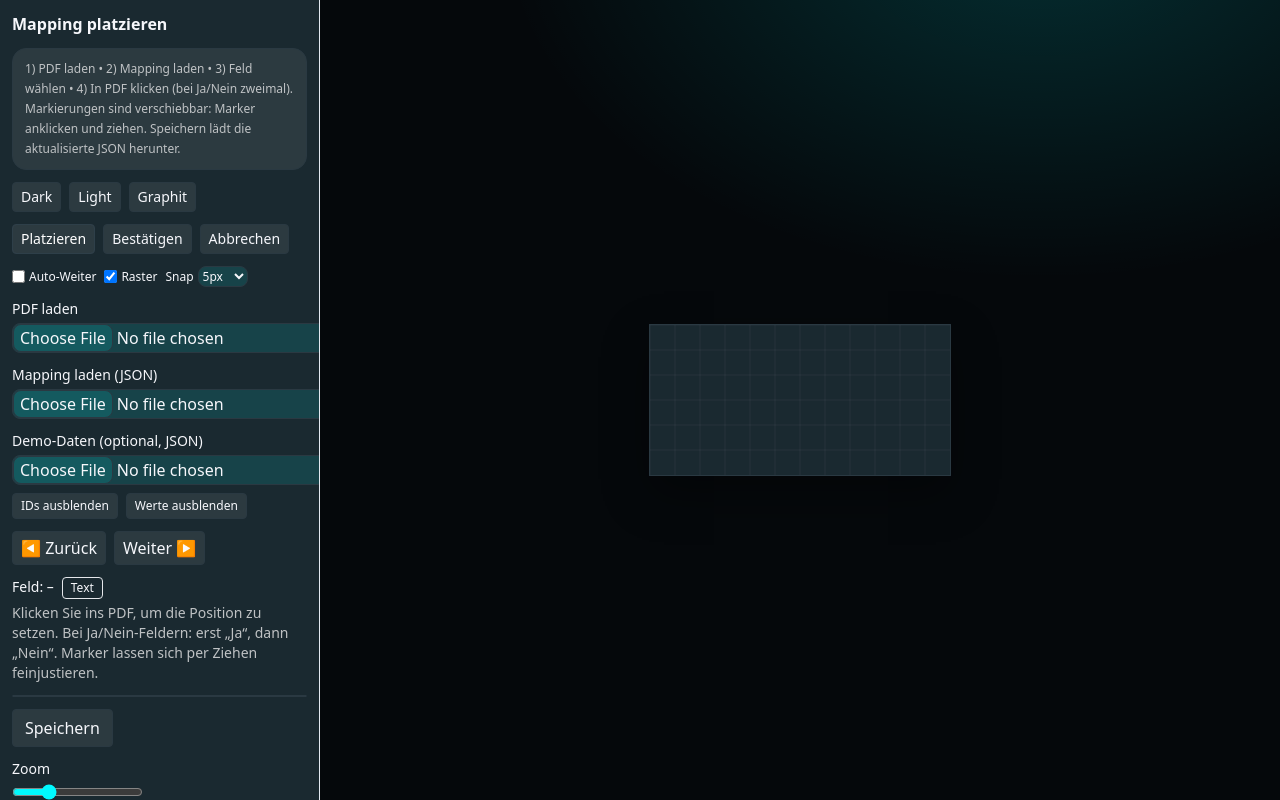
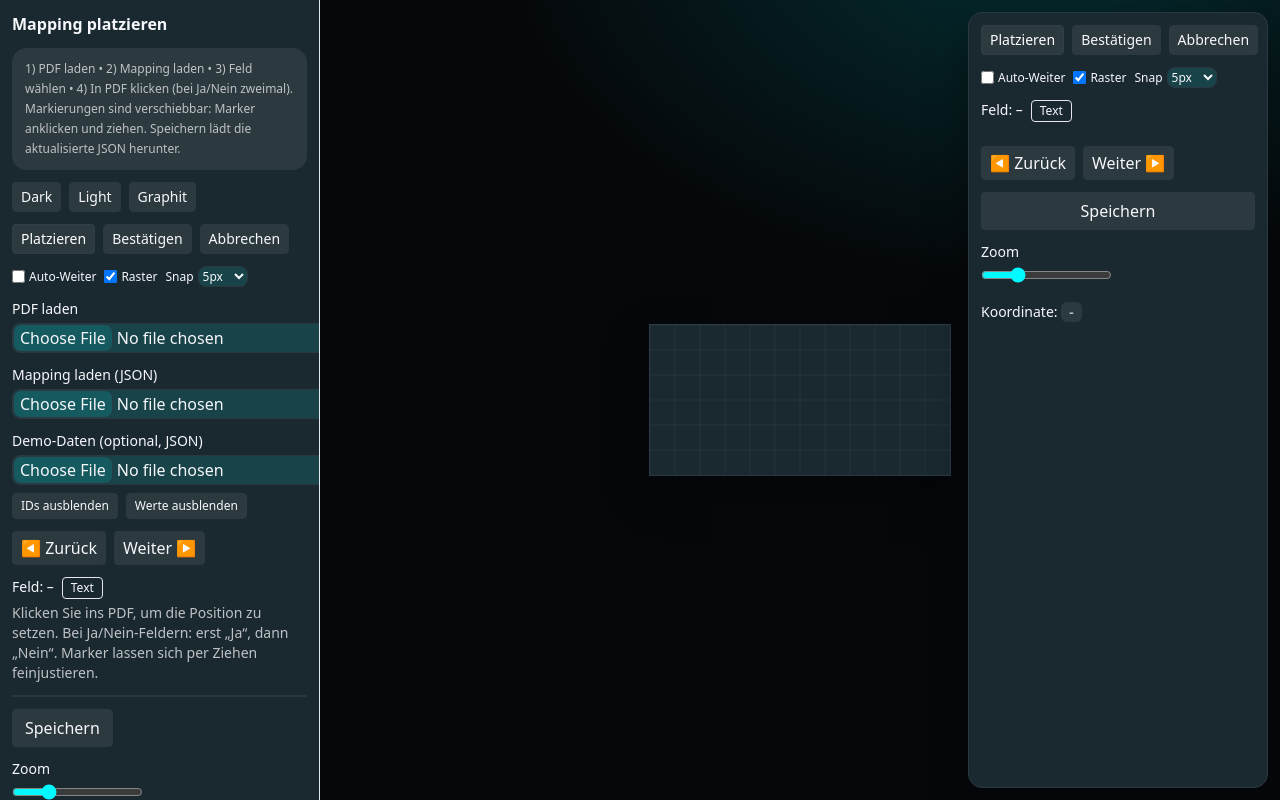
Before and after one commit to promptarchitekt/dev-pdf-mapping-app, a Next.js app: page / in a window 1280 px wide. Built offline with nearby package versions, Linux system fonts and the light colour scheme.

Commit message:
feat(ui): right-side tool rail + field inspector, drag-resize W, snap/grid and scaled markers

```diff
--- a/app/globals.css
+++ b/app/globals.css
@@ -33,6 +33,7 @@ input[type="range"] { accent-color: var(--color-action-primary); }
 /* main canvas area */
 .app-main { background: radial-gradient(900px 600px at 75% -10%, var(--color-base-cyan-soft), transparent 60%), var(--color-surface-body); }
 .pdf-frame { background: var(--color-surface-card); border: 1px solid var(--color-border-primary); box-shadow: var(--effect-shadow-card); }
+.side-rail { position: absolute; right: 12px; top: 12px; bottom: 12px; width: 300px; overflow: auto; background: var(--color-surface-card); border: 1px solid var(--color-border-primary); box-shadow: var(--effect-shadow-card); border-radius: var(--effect-radius-md); }
 
 /* Ensure no white UI remnants */
 code { background: var(--color-action-tertiary); color: var(--color-text-primary); padding: 2px 6px; border-radius: 6px; }
--- a/components/PdfMapper.tsx
+++ b/components/PdfMapper.tsx
@@ -36,6 +36,7 @@ export default function PdfMapper() {
   const [autoAdvance, setAutoAdvance] = useState(false);
   const [showGrid, setShowGrid] = useState(true);
   const [snap, setSnap] = useState(5); // px
+  const [resizeW, setResizeW] = useState<null | { i:number }>(null);
 
   const current = fields[idx];
   const displayType = (f: any) => {
@@ -114,7 +115,7 @@ export default function PdfMapper() {
     const colPlaced = css.getPropertyValue('--color-status-info').trim() || '#2563eb';
     const colTrue = css.getPropertyValue('--color-status-success').trim() || '#16a34a';
     const colFalse = css.getPropertyValue('--color-status-error').trim() || '#ef4444';
-    const fontSize = (mapping?.size as number) || 12;
+    const fontSizeGlobal = (mapping?.size as number) || 12;
     const sampleText = (f: any): string => {
       const v = (previewData as any)?.[f?.id];
       if (v !== undefined && v !== null && String(v) !== '') return String(v);
@@ -145,6 +146,7 @@ export default function PdfMapper() {
           const cx = Math.round(t.x);
           const cy = Math.round(ol.height - t.y);
           drawDot(octx, cx, cy, i === idx ? colActive : colPlaced);
+          const fontSize = (t.size ?? fontSizeGlobal) as number;
           if (t.w) {
             const top = cy - (fontSize + 2);
             const height = fontSize + 6;
@@ -171,6 +173,15 @@ export default function PdfMapper() {
             octx.restore();
             // Always show field name label
             drawTag(octx, cx, cy, `${t.id}`);
+            // resize handle for width
+            const hx = cx + Math.round(t.w);
+            const hy = cy - Math.round(fontSize/2);
+            octx.save();
+            octx.fillStyle = (css.getPropertyValue('--color-base-gold') || '#ffc300') as any;
+            octx.strokeStyle = '#1f2937';
+            const hs = Math.max(8, Math.round(8*scale));
+            octx.fillRect(hx-2, hy-hs/2, 4, hs);
+            octx.restore();
           } else {
             drawTag(octx, cx, cy, `${t.id}: ${sampleText(t)}`);
           }
@@ -436,15 +447,34 @@ export default function PdfMapper() {
                   } else if (cur.x != null && cur.y != null) {
                     const cx = cur.x, cy = h - cur.y;
                     if (Math.hypot(px-cx, py-cy) <= radius) { setDrag({kind:'text', i: idx}); return; }
+                    // hit test width handle if exists
+                    if (cur.w) {
+                      const hx = cx + Math.round(cur.w);
+                      const hy = h - (cur.y + Math.round((cur.size ?? mapping?.size ?? 12)/2));
+                      if (Math.abs(px - hx) <= 6 && Math.abs(py - hy) <= Math.max(10, Math.round(10*scale))) {
+                        setResizeW({ i: idx });
+                        return;
+                      }
+                    }
                   }
                 }}
-                onMouseUp={()=> setDrag(null)}
+                onMouseUp={()=> { setDrag(null); setResizeW(null); }}
                 onMouseMove={(e)=>{
                   const rect = (e.target as HTMLCanvasElement).getBoundingClientRect();
                   const x = Math.round(e.clientX - rect.left);
                   const yCanvas = Math.round((e.target as HTMLCanvasElement).height - (e.clientY - rect.top));
                   setHoverXY({x, y: yCanvas});
-                  if (drag) {
+                  if (resizeW) {
+                    const copy = [...fields] as any[];
+                    const f = { ...(copy[resizeW.i] as any) };
+                    const baseX = f.x ?? 0;
+                    let newW = x - baseX;
+                    if (snap && snap>1) newW = Math.max(10, Math.round(newW/snap)*snap);
+                    f.w = Math.max(10, newW);
+                    copy[resizeW.i] = f;
+                    setFields(copy as any);
+                    drawOverlay();
+                  } else if (drag) {
                     const copy = [...fields] as any[];
                     const f = { ...(copy[drag.i] as any) };
                     if (drag.kind === 'text') { f.x = x; f.y = yCanvas; }
@@ -460,6 +490,67 @@ export default function PdfMapper() {
             </>
           )}
         </div>
+        {/* Right tool rail */}
+        <div className="side-rail">
+          <div className="p-3 space-y-3">
+            <div className="flex gap-2 text-sm">
+              <button className={`px-2 py-1 border rounded ${placingMode?'brightness-110':''}`} onClick={()=> setPlacingMode(true)}>Platzieren</button>
+              <button className="px-2 py-1 border rounded" onClick={()=> setPlacingMode(false)}>Bestätigen</button>
+              <button className="px-2 py-1 border rounded" onClick={()=> { setPlacingMode(false); }}>Abbrechen</button>
+            </div>
+            <div className="flex gap-2 text-xs">
+              <label className="inline-flex items-center gap-1"><input type="checkbox" checked={autoAdvance} onChange={e=>setAutoAdvance(e.target.checked)} /> Auto‑Weiter</label>
+              <label className="inline-flex items-center gap-1"><input type="checkbox" checked={showGrid} onChange={e=>{ setShowGrid(e.target.checked); drawOverlay(); }} /> Raster</label>
+              <label className="inline-flex items-center gap-1">Snap
+                <select value={snap} onChange={e=>{ const v=parseInt(e.target.value); setSnap(v); }}>
+                  <option value={1}>aus</option>
+                  <option value={5}>5px</option>
+                  <option value={10}>10px</option>
+                  <option value={25}>25px</option>
+                </select>
+              </label>
+            </div>
+            <div className="text-sm">
+              <div>Feld: <span className="font-medium">{current?.id ?? "–"}</span>
+                <span className="ml-2 inline-block text-xs px-2 py-0.5 rounded border">{displayType(current)}</span>
+              </div>
+            </div>
+            {/* Inspector */}
+            <div className="text-xs grid grid-cols-2 gap-2">
+              {current && (current as any).type !== 'boolean_pair' ? (
+                <>
+                  <label className="col-span-1">X<input className="w-full" type="number" value={(current as any).x ?? ''} onChange={e=>{ const v=Number(e.target.value||0); const copy=[...fields] as any[]; copy[idx] = {...(copy[idx] as any), x:v}; setFields(copy as any); drawOverlay(); }} /></label>
+                  <label className="col-span-1">Y<input className="w-full" type="number" value={(current as any).y ?? ''} onChange={e=>{ const v=Number(e.target.value||0); const copy=[...fields] as any[]; copy[idx] = {...(copy[idx] as any), y:v}; setFields(copy as any); drawOverlay(); }} /></label>
+                  <label className="col-span-1">W<input className="w-full" type="number" value={(current as any).w ?? ''} onChange={e=>{ const v=Number(e.target.value||0); const copy=[...fields] as any[]; copy[idx] = {...(copy[idx] as any), w:Math.max(0,v)}; setFields(copy as any); drawOverlay(); }} /></label>
+                  <label className="col-span-1">Size<input className="w-full" type="number" value={(current as any).size ?? ''} onChange={e=>{ const v=Number(e.target.value||0); const copy=[...fields] as any[]; copy[idx] = {...(copy[idx] as any), size:Math.max(6,v)}; setFields(copy as any); drawOverlay(); }} /></label>
+                  <label className="col-span-2">Align
+                    <select className="w-full" value={(current as any).align ?? 'left'} onChange={e=>{ const copy=[...fields] as any[]; copy[idx] = {...(copy[idx] as any), align:e.target.value}; setFields(copy as any); drawOverlay(); }}>
+                      <option value="left">Links</option>
+                      <option value="right">Rechts</option>
+                    </select>
+                  </label>
+                </>
+              ) : current ? (
+                <>
+                  <label className="col-span-1">Ja X<input className="w-full" type="number" value={(current as any).x_true ?? ''} onChange={e=>{ const v=Number(e.target.value||0); const copy=[...fields] as any[]; copy[idx] = {...(copy[idx] as any), x_true:v}; setFields(copy as any); drawOverlay(); }} /></label>
+                  <label className="col-span-1">Ja Y<input className="w-full" type="number" value={(current as any).y_true ?? ''} onChange={e=>{ const v=Number(e.target.value||0); const copy=[...fields] as any[]; copy[idx] = {...(copy[idx] as any), y_true:v}; setFields(copy as any); drawOverlay(); }} /></label>
+                  <label className="col-span-1">Nein X<input className="w-full" type="number" value={(current as any).x_false ?? ''} onChange={e=>{ const v=Number(e.target.value||0); const copy=[...fields] as any[]; copy[idx] = {...(copy[idx] as any), x_false:v}; setFields(copy as any); drawOverlay(); }} /></label>
+                  <label className="col-span-1">Nein Y<input className="w-full" type="number" value={(current as any).y_false ?? ''} onChange={e=>{ const v=Number(e.target.value||0); const copy=[...fields] as any[]; copy[idx] = {...(copy[idx] as any), y_false:v}; setFields(copy as any); drawOverlay(); }} /></label>
+                </>
+              ) : null}
+            </div>
+            <div className="flex gap-2">
+              <button className="px-2 py-1 border rounded" onClick={()=>{ setIdx(Math.max(0, idx-1)); setAwaitingFalse(false); }}>◀ Zurück</button>
+              <button className="px-2 py-1 border rounded" onClick={()=>{ setIdx(Math.min(fields.length-1, idx+1)); setAwaitingFalse(false); }}>Weiter ▶</button>
+            </div>
+            <button className="px-3 py-1.5 border rounded w-full" onClick={saveMapping}>Speichern</button>
+            <div>
+              <label className="block text-sm mb-1">Zoom</label>
+              <input type="range" min={0.5} max={2.5} defaultValue={scale} step={0.1} onChange={(e)=>zoomChanged(parseFloat(e.target.value))} />
+            </div>
+            <div className="text-sm">Koordinate: <code>{hoverXY ? `x=${hoverXY.x}, y=${hoverXY.y}` : '-'}</code></div>
+          </div>
+        </div>
       </main>
     </div>
   );
```
